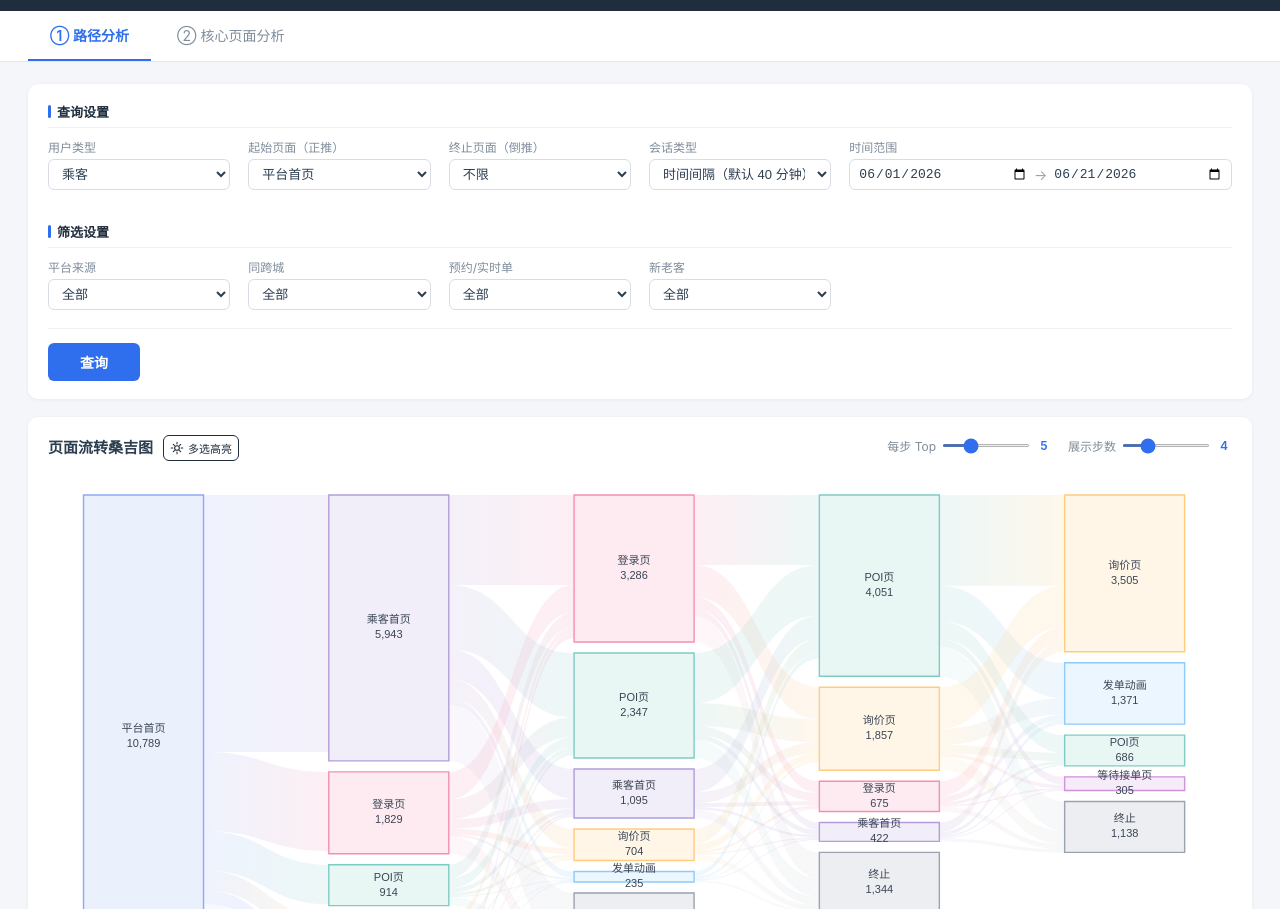
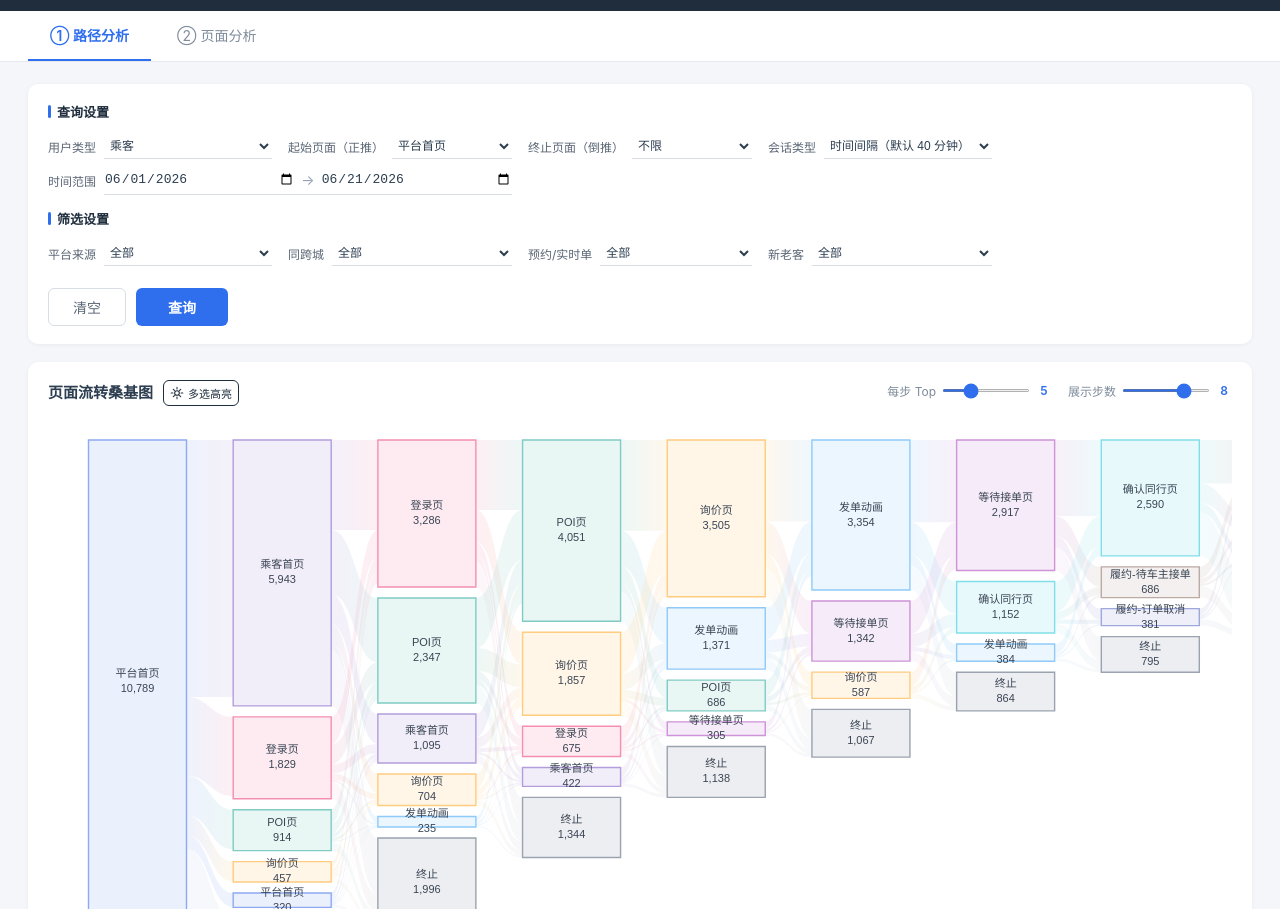
Before and after one commit to Ken-Wu/user, a plain HTML site: page app/user_path_demo.html in a window 1280 px wide. Shown: the part 43-952 px from the top of the page. Drawn offline with Linux system fonts and the light colour scheme.

Commit message:
查询/筛选下划线紧凑样式+清空按钮；隐藏面包屑；展示步数默认8；筛选顺序调整；tab改页面分析

```diff
--- a/app/user_path_demo.html
+++ b/app/user_path_demo.html
@@ -36,19 +36,30 @@
   .card h2 { font-size: 15px; margin-bottom: 4px; }
   .card .desc { font-size: 12px; color: #95a3b3; margin-bottom: 14px; }
   /* 模块一布局：上配置 + 下结果（上下结构） */
-  .cfg-row { display:flex; gap:28px; flex-wrap:wrap; }
-  .cfg-group { flex:1; min-width:230px; margin-bottom: 4px; }
-  .cfg-group .gt { font-size: 13px; font-weight: 600; color: #1f2d3d; margin-bottom: 10px; padding-bottom: 6px; border-bottom: 1px solid #eef1f5; display:flex; align-items:center; gap:6px;}
+  .cfg-row { display:flex; gap:12px; flex-wrap:wrap; }
+  .cfg-group { flex:1; min-width:230px; margin-bottom: 2px; }
+  .cfg-group .gt { font-size: 13px; font-weight: 600; color: #1f2d3d; margin-bottom: 8px; padding-bottom: 5px; display:flex; align-items:center; gap:6px;}
   .cfg-group .gt::before { content:''; width:3px; height:13px; background:#2f6fed; border-radius:2px; }
   .cfg-pair { display:flex; gap:14px; }
   .cfg-pair .cfg-item { flex:1; min-width:0; }
-  .cfg-item { margin-bottom: 11px; }
-  .cfg-item label { display:block; font-size:12px; color:#7f8c9b; margin-bottom:4px; }
+  .cfg-item { margin-bottom: 8px; }
+  .cfg-item label { display:block; font-size:12px; color:#7f8c9b; margin-bottom:2px; }
   .cfg-item select, .cfg-item input {
-    width:100%; padding:6px 9px; border:1px solid #d7dce5; border-radius:6px;
+    width:100%; padding:5px 8px; border:1px solid #d7dce5; border-radius:6px;
     font-size:13px; background:#fff; color:#2c3e50;
   }
-  .cfg-actions { margin-top:14px; padding-top:14px; border-top:1px solid #eef1f5; display:flex; justify-content:flex-start; }
+  .cfg-actions { margin-top:10px; padding-top:10px; display:flex; justify-content:flex-start; gap:10px; }
+  .btn-ghost { padding:7px 24px; background:#fff; color:#5a6675; border:1px solid #d7dce5; border-radius:6px; cursor:pointer; font-size:14px; }
+  .btn-ghost:hover { border-color:#2f6fed; color:#2f6fed; }
+  /* 筛选项：标签与下拉同一行 */
+  .fgrid .cfg-item { display:flex; align-items:center; gap:8px; margin-bottom:0; }
+  .fgrid .cfg-item label { flex:none; white-space:nowrap; margin-bottom:0; color:#5a6675; }
+  .fgrid .cfg-item select, .fgrid .cfg-item input { flex:1; min-width:0; font-size:12px; padding:4px 2px; color:#2c3e50; border:none; border-bottom:1px solid #d7dce5; border-radius:0; background:transparent; }
+  .fgrid .cfg-item select:focus, .fgrid .cfg-item input:focus { outline:none; border-bottom-color:#2f6fed; }
+  .fgrid .cfg-item > div { flex:1; min-width:0; border:none !important; border-bottom:1px solid #d7dce5 !important; border-radius:0 !important; padding:2px 0 !important; }
+  .fgrid .cfg-item > div { flex:1; min-width:0; }
+  /* 核心页面分析筛选：标签右对齐、定宽对齐 */
+  .fright .cfg-item label { width:78px; text-align:right; }
   .seg { display:flex; border:1px solid #d7dce5; border-radius:6px; overflow:hidden; }
   .seg div { flex:1; text-align:center; padding:6px 0; font-size:12px; cursor:pointer; color:#7f8c9b; background:#fff;}
   .seg div.on { background:#2f6fed; color:#fff; }
@@ -137,7 +148,7 @@
   .kpi .d { font-size: 12px; margin-top: 6px; }
   .up { color: #18a058; } .down { color: #d03050; }
   #sankey { width: 100%; height: 600px; }
-  /* 桑吉图卡片头部 + 紧凑展示设置 */
+  /* 桑基图卡片头部 + 紧凑展示设置 */
   .sankey-hd { display:flex; align-items:flex-start; justify-content:space-between; gap:16px; margin-bottom:10px; flex-wrap:wrap; }
   .disp-set { display:flex; gap:16px; flex:none; padding-top:2px; }
   .ds-item { display:flex; align-items:center; gap:6px; font-size:12px; color:#7f8c9b; }
@@ -263,11 +274,11 @@
 <!-- Tab 导航 -->
 <div class="tabs">
   <div class="tab active" onclick="switchTab(0)">① 路径分析</div>
-  <div class="tab" onclick="switchTab(1)">② 核心页面分析</div>
+  <div class="tab" onclick="switchTab(1)">② 页面分析</div>
   <div class="tab" onclick="switchTab(2)" style="display:none;">③ 用户分析</div>
 </div>
 
-<!-- ===== 模块一：查询配置 + 桑吉图 ===== -->
+<!-- ===== 模块一：查询配置 + 桑基图 ===== -->
 <div class="panel active" id="panel0">
   <!-- 顶部：查询配置模块（横向） -->
   <div class="card">
@@ -275,7 +286,7 @@
       <!-- 查询设置 -->
       <div class="cfg-group" style="flex:1 1 100%;">
         <div class="gt">查询设置</div>
-        <div style="display:grid;grid-template-columns:repeat(auto-fill,minmax(180px,1fr));gap:11px 18px;align-items:start;">
+        <div class="fgrid" style="display:grid;grid-template-columns:repeat(auto-fill,minmax(200px,1fr));gap:6px 16px;align-items:center;">
           <div class="cfg-item" style="margin-bottom:0;">
             <label>用户类型</label>
             <select><option>乘客</option><option>车主</option></select>
@@ -326,7 +337,7 @@
       <!-- 筛选设置（筛选项平铺展示） -->
       <div class="cfg-group" style="flex:1 1 100%;">
         <div class="gt">筛选设置</div>
-        <div style="display:grid;grid-template-columns:repeat(auto-fill,minmax(180px,1fr));gap:11px 18px;">
+        <div class="fgrid" style="display:grid;grid-template-columns:repeat(auto-fill,minmax(200px,1fr));gap:6px 16px;">
           <div class="cfg-item" style="margin-bottom:0;">
             <label>平台来源</label>
             <select><option>全部</option><option>APP</option><option>支付宝小程序</option><option>微信小程序</option></select>
@@ -346,14 +357,14 @@
         </div>
       </div>
     </div>
-    <div class="cfg-actions"><button class="btn" style="width:auto;padding:9px 32px;" onclick="renderSankey()">查询</button></div>
+    <div class="cfg-actions"><button class="btn-ghost" onclick="location.reload()">清空</button><button class="btn" style="width:auto;padding:9px 32px;" onclick="renderSankey()">查询</button></div>
   </div>
 
-  <!-- 下方：桑吉图结果 -->
+  <!-- 下方：桑基图结果 -->
   <div class="card">
     <div class="sankey-hd">
       <div style="display:flex;align-items:center;gap:10px;">
-        <h2>页面流转桑吉图</h2>
+        <h2>页面流转桑基图</h2>
         <span id="btnMultiHL" title="多选高亮：开启后点击节点叠加高亮该节点及邻接路径" onclick="toggleMultiHL(this)" style="cursor:pointer;border:1px solid #1f2d3d;border-radius:6px;padding:4px 6px;display:inline-flex;align-items:center;color:#1f2d3d;background:#fff;user-select:none;">
           <svg viewBox="0 0 24 24" width="14" height="14" fill="none" stroke="currentColor" stroke-width="1.8" stroke-linecap="round" stroke-linejoin="round"><path d="M12 2v3M12 19v3M2 12h3M19 12h3M5.6 5.6l2.1 2.1M16.3 16.3l2.1 2.1M5.6 18.4l2.1-2.1M16.3 7.7l2.1-2.1"/><circle cx="12" cy="12" r="4"/></svg>
           <span id="multiHLText" style="font-size:11px;margin-left:4px;">多选高亮</span>
@@ -367,8 +378,8 @@
         </div>
         <div class="ds-item">
           <span class="ds-l">展示步数</span>
-          <input type="range" min="2" max="10" value="4" id="stepRange" oninput="setSteps(this.value)">
-          <span class="ds-v" id="stepVal">4</span>
+          <input type="range" min="2" max="10" value="8" id="stepRange" oninput="setSteps(this.value)">
+          <span class="ds-v" id="stepVal">8</span>
         </div>
       </div>
     </div>
@@ -380,7 +391,7 @@
 
 <!-- ===== 模块二：页面下钻 ===== -->
 <div class="panel" id="panel1">
-  <div class="breadcrumb">桑吉图 &nbsp;›&nbsp; <b id="drillPageName">搜索结果页</b> &nbsp;·&nbsp; 页面功能下钻</div>
+  <div class="breadcrumb" style="display:none;">桑基图 &nbsp;›&nbsp; <b id="drillPageName">搜索结果页</b> &nbsp;·&nbsp; 页面功能下钻</div>
 
   <!-- 查询配置模块（与路径分析一致：查询设置 + 筛选设置） -->
   <div class="card">
@@ -388,7 +399,7 @@
       <!-- 查询设置 -->
       <div class="cfg-group" style="flex:1 1 100%;">
         <div class="gt">查询设置</div>
-        <div style="display:grid;grid-template-columns:repeat(auto-fill,minmax(180px,1fr));gap:11px 18px;align-items:start;">
+        <div class="fgrid" style="display:grid;grid-template-columns:repeat(auto-fill,minmax(200px,1fr));gap:6px 16px;align-items:center;">
           <div class="cfg-item" style="margin-bottom:0;">
             <label>用户类型</label>
             <select><option>乘客</option><option>车主</option></select>
@@ -419,7 +430,7 @@
       <!-- 筛选设置（筛选项平铺展示，与路径分析一致） -->
       <div class="cfg-group" style="flex:1 1 100%;">
         <div class="gt">筛选设置</div>
-        <div style="display:grid;grid-template-columns:repeat(auto-fill,minmax(180px,1fr));gap:11px 18px;">
+        <div class="fgrid" style="display:grid;grid-template-columns:repeat(auto-fill,minmax(200px,1fr));gap:6px 16px;">
           <div class="cfg-item" style="margin-bottom:0;">
             <label>平台来源</label>
             <select><option>全部</option><option>APP</option><option>支付宝小程序</option><option>微信小程序</option></select>
@@ -429,6 +440,10 @@
             <select><option>全部</option><option>珠三角城市群</option><option>长三角城市群</option><option>海峡西岸城市群</option><option>北部湾城市群</option><option>长江中游城市群</option><option>成渝城市群</option><option>中原城市群</option><option>山东半岛城市群</option><option>云贵城市群</option><option>京津冀城市群</option></select>
           </div>
           <div class="cfg-item" style="margin-bottom:0;">
+            <label>出发时间段</label>
+            <select><option>全部</option><option>早高峰</option><option>平峰</option><option>晚高峰</option><option>夜间</option></select>
+          </div>
+          <div class="cfg-item" style="margin-bottom:0;">
             <label>同跨城</label>
             <select><option>全部</option><option>同城</option><option>跨城</option></select>
           </div>
@@ -441,17 +456,13 @@
             <select><option>全部</option><option>预约</option><option>实时</option></select>
           </div>
           <div class="cfg-item" style="margin-bottom:0;">
-            <label>出发时间段</label>
-            <select><option>全部</option><option>早高峰</option><option>平峰</option><option>晚高峰</option><option>夜间</option></select>
-          </div>
-          <div class="cfg-item" style="margin-bottom:0;">
             <label>新老客</label>
             <select><option>全部</option><option>新客</option><option>老客</option></select>
           </div>
         </div>
       </div>
     </div>
-    <div class="cfg-actions"><button class="btn" style="width:auto;padding:9px 32px;" onclick="renderModTable();">查询</button></div>
+    <div class="cfg-actions"><button class="btn-ghost" onclick="location.reload()">清空</button><button class="btn" style="width:auto;padding:9px 32px;" onclick="renderModTable();">查询</button></div>
   </div>
 
   <!-- 页面数据（KPI + 上下游流量） -->
@@ -567,20 +578,13 @@
     </div>
   </div>
 
-  <!-- 模块操作步骤桑吉图（点击热力图模块后展示，以该模块为起始节点） -->
+  <!-- 模块操作步骤桑基图（点击热力图模块后展示，以该模块为起始节点） -->
   <div class="card" id="modSankeyCard">
-    <h2>模块操作步骤桑吉图</h2>
+    <h2>模块操作步骤桑基图</h2>
     <div style="display:flex;gap:24px;align-items:flex-end;margin:6px 0 16px;flex-wrap:wrap;">
       <div>
         <label style="display:block;font-size:12px;color:#7f8c9b;margin-bottom:4px;">起始节点</label>
         <select id="modStartSel" onchange="renderModSankey(this.value)" style="padding:7px 10px;border:1px solid #d7dce5;border-radius:6px;font-size:13px;min-width:150px;background:#fff;color:#2c3e50;"></select>
-      </div>
-      <div>
-        <label style="display:block;font-size:12px;color:#7f8c9b;margin-bottom:4px;">会话间隔（超过则切分新会话 / 判为终止）</label>
-        <div style="display:flex;gap:8px;">
-          <input type="number" min="1" value="30" id="modGapNum" onchange="renderModSankey()" style="width:80px;padding:7px 9px;border:1px solid #d7dce5;border-radius:6px;font-size:13px;color:#2c3e50;">
-          <select id="modGapUnit" onchange="renderModSankey()" style="width:66px;padding:7px 9px;border:1px solid #d7dce5;border-radius:6px;font-size:13px;background:#fff;color:#2c3e50;"><option>分</option><option>时</option><option>天</option></select>
-        </div>
       </div>
       <div>
         <label style="display:block;font-size:12px;color:#7f8c9b;margin-bottom:4px;">每步 Top</label>
@@ -671,13 +675,13 @@
 
 <!-- 品类列表-组 明细弹窗 -->
 <div id="catMask" onclick="if(event.target===this)closeCatDetail()" style="display:none;position:fixed;inset:0;background:rgba(15,23,33,.6);z-index:200;align-items:center;justify-content:center;">
-  <div style="position:relative;background:#fff;border-radius:14px;padding:18px 22px;box-shadow:0 16px 48px rgba(0,0,0,.3);width:760px;max-width:92vw;">
+  <div style="position:relative;background:#fff;border-radius:14px;padding:18px 22px;box-shadow:0 16px 48px rgba(0,0,0,.3);width:1040px;max-width:94vw;">
     <div style="display:flex;justify-content:space-between;align-items:center;margin-bottom:12px;">
       <span style="font-size:15px;font-weight:600;color:#1f2d3d;">品类列表 · 各品类点击明细</span>
       <span onclick="closeCatDetail()" style="cursor:pointer;color:#b0bac7;font-size:22px;line-height:1;">×</span>
     </div>
     <div style="overflow:auto;max-height:60vh;">
-      <table id="catTable" style="min-width:680px;"></table>
+      <table id="catTable" style="min-width:960px;"></table>
     </div>
   </div>
 </div>
@@ -697,7 +701,7 @@
 
 <script>
 /* ============ 全局配置状态 ============ */
-let cfg = { metric:'pv', topX:5, steps:4, dir:'fwd' };
+let cfg = { metric:'pv', topX:5, steps:8, dir:'fwd' };
 function setTopX(v){ cfg.topX=+v; document.getElementById('topVal').innerText=v; pathHL=null; renderSankey(); }
 function setSteps(v){ cfg.steps=+v; document.getElementById('stepVal').innerText=v; pathHL=null; renderSankey(); }
 // chip 单选/多选交互
@@ -807,7 +811,7 @@ document.addEventListener('click',e=>{
 });
 window.addEventListener('resize',closeAttrPicker);
 
-/* ============ 模块一：桑吉图数据 ============ */
+/* ============ 模块一：桑基图数据 ============ */
 // 每步的页面节点（按流量从大到小），最后两位固定为 更多 / 终止
 // 结构：steps[i] = [{name, val}], 末尾自动补 更多 + 终止
 const rawSteps = [
@@ -924,7 +928,7 @@ function getDays(){
   const ms = new Date(e.value).getTime() - new Date(s.value).getTime();
   return Math.max(1, Math.round(ms/86400000)+1);
 }
-function onDateChange(){ /* 留空：实际接入时按新日期重新拉数据；当前桑吉图配色与日均会自动用新天数 */ if(sankeyChart) renderSankey(); }
+function onDateChange(){ /* 留空：实际接入时按新日期重新拉数据；当前桑基图配色与日均会自动用新天数 */ if(sankeyChart) renderSankey(); }
 // 多选高亮开关
 function toggleMultiHL(btn){
   if(multiHL){
@@ -1287,7 +1291,7 @@ function selectModule(name){
   if(zone) zone.scrollIntoView({block:'nearest',behavior:'smooth'});
   showModSankey(name);
 }
-// ===== 模块操作步骤桑吉图（样式同路径分析，点击模块后以其为起始节点展开） =====
+// ===== 模块操作步骤桑基图（样式同路径分析，点击模块后以其为起始节点展开） =====
 let modSankeyChart, modLabelColorMap={};
 const modSankeyPalette = ['#8ea9f3','#b39ddb','#f48fb1','#80cbc4','#ffcc80','#90caf9','#ce93d8','#80deea','#bcaaa4','#9fa8da','#f6a5c0','#a5d6a7'];
 function modHexRgba(hex,a){ const n=parseInt(hex.slice(1),16); return `rgba(${(n>>16)&255},${(n>>8)&255},${n&255},${a})`; }
@@ -1419,11 +1423,11 @@ function openZoom(){
 function closeZoom(){ const mask=document.getElementById('zoomMask'); if(mask) mask.style.display='none'; }
 // 品类列表-组 各品类明细
 const categories = [
-  {name:'独享',       expoPv:21430, expoUv:16715, clickPv:10410, clickUv:6890,  order:0.58},
-  {name:'特惠独享',   expoPv:21430, expoUv:16715, clickPv:7820,  clickUv:5360,  order:0.52},
-  {name:'拼座',       expoPv:21430, expoUv:16715, clickPv:6280,  clickUv:4480,  order:0.41},
-  {name:'只拼一单',   expoPv:21430, expoUv:16715, clickPv:3640,  clickUv:2710,  order:0.34},
-  {name:'同呼打车',   expoPv:21430, expoUv:16715, clickPv:4490,  clickUv:3220,  order:0.61}
+  {name:'独享',       expoPv:21430, expoUv:16715, clickPv:10410, clickUv:6890,  order:0.58, defRate:0.30, selRate:0.42},
+  {name:'特惠独享',   expoPv:21430, expoUv:16715, clickPv:7820,  clickUv:5360,  order:0.52, defRate:0.25, selRate:0.35},
+  {name:'拼座',       expoPv:21430, expoUv:16715, clickPv:6280,  clickUv:4480,  order:0.41, defRate:0.18, selRate:0.28},
+  {name:'只拼一单',   expoPv:21430, expoUv:16715, clickPv:3640,  clickUv:2710,  order:0.34, defRate:0.12, selRate:0.22},
+  {name:'同呼打车',   expoPv:21430, expoUv:16715, clickPv:4490,  clickUv:3220,  order:0.61, defRate:0.15, selRate:0.31}
 ];
 function openCategoryDetail(){
   const totalClickPv = categories.reduce((s,c)=>s+c.clickPv,0) || 1;
@@ -1431,7 +1435,7 @@ function openCategoryDetail(){
   const maxSharePv = Math.max(...categories.map(c=>c.clickPv/totalClickPv));
   const maxShareUv = Math.max(...categories.map(c=>c.clickUv/totalClickUv));
   let html = '<tr>'
-    + '<th>品类</th><th>日均曝光 PV/UV</th><th>日均点击 PV/UV</th><th>点击率</th><th>点击占比</th><th>发单选择率</th></tr>';
+    + '<th>品类</th><th>日均曝光 PV/UV</th><th>日均点击 PV/UV</th><th>点击率</th><th>点击占比</th><th>默勾率</th><th>勾选率</th><th>发单选择率</th></tr>';
   categories.slice().sort((a,b)=>b.clickPv-a.clickPv).forEach(c=>{
     const ctrPv = c.expoPv>0 ? c.clickPv/c.expoPv : 0;
     const ctrUv = c.expoUv>0 ? c.clickUv/c.expoUv : 0;
@@ -1453,6 +1457,8 @@ function openCategoryDetail(){
       <td>${pvUv(c.clickPv,c.clickUv)}</td>
       <td>${ratePvUv(ctrPv,ctrUv)}</td>
       <td>${sharePvUv(sharePv,shareUv)}</td>
+      <td><b>${(c.defRate*100).toFixed(1)}%</b></td>
+      <td><b>${(c.selRate*100).toFixed(1)}%</b></td>
       <td>${ratePvUv(orderPv,orderUv)}</td></tr>`;
   });
   document.getElementById('catTable').innerHTML = html;
```
